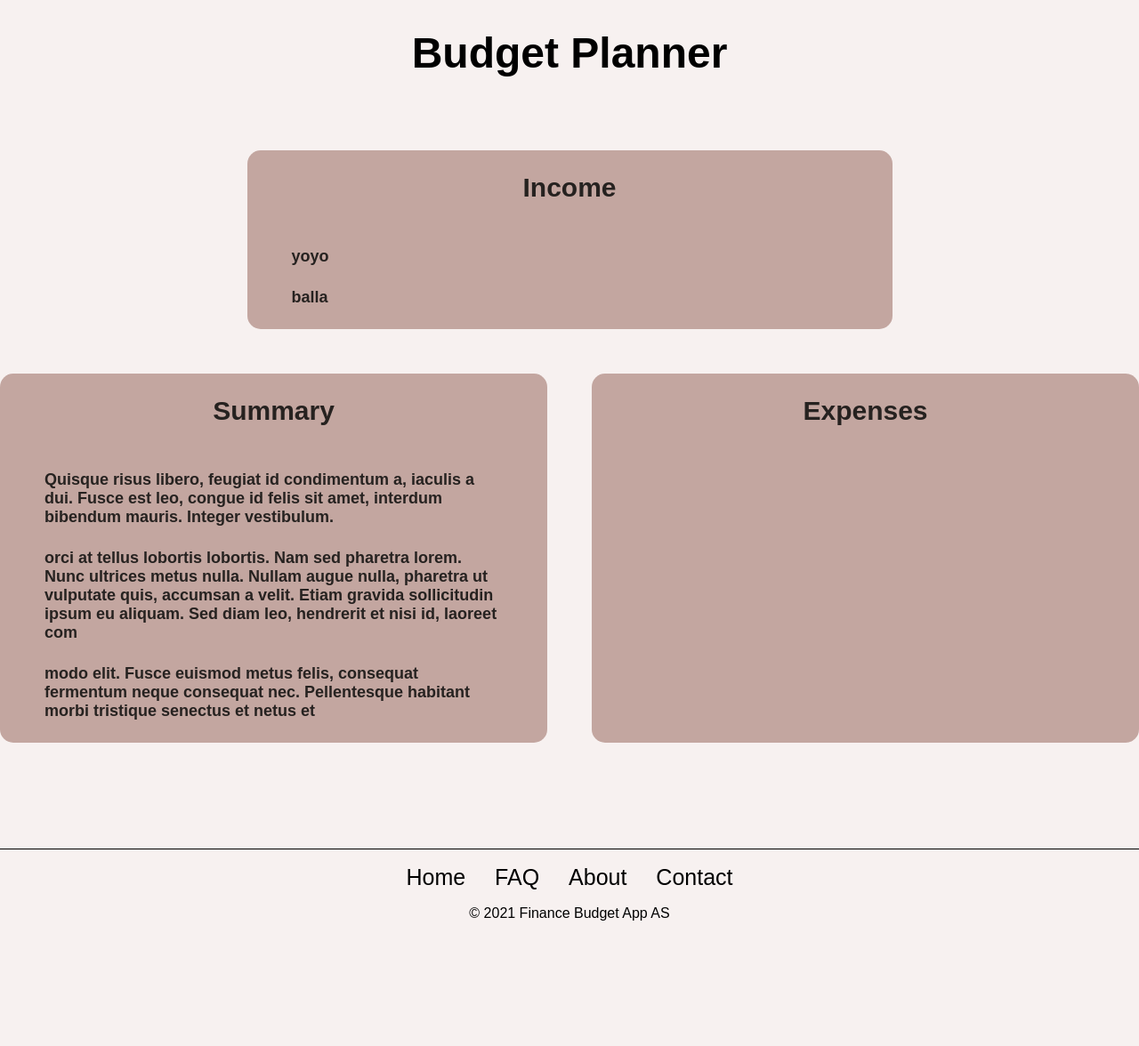
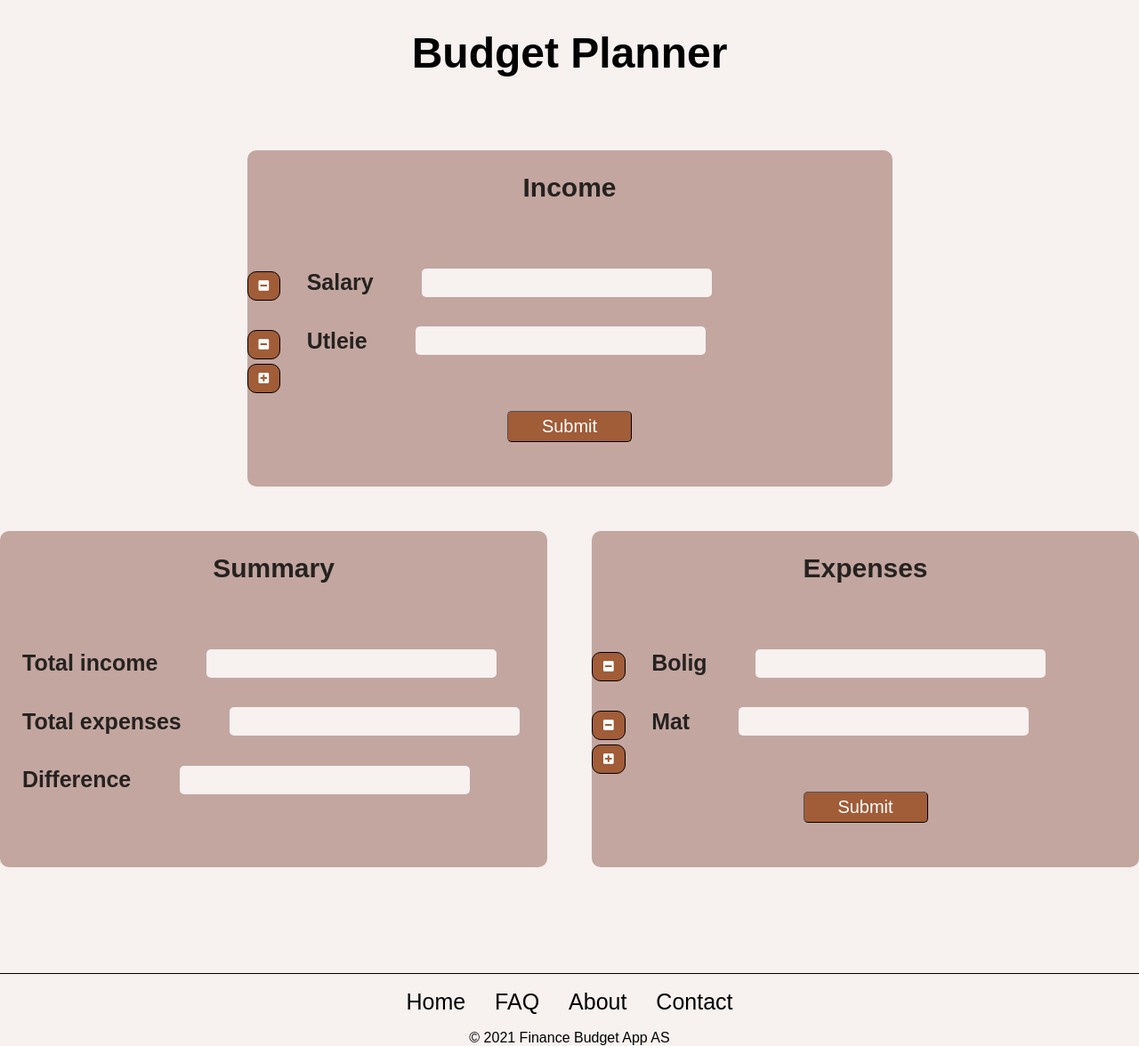
Before and after one commit to hjuivc/APP2000-applikasjonsutvikling-21h-22v, a PHP site: page /budget-planner.html in a window 1280 px wide. Shown: the part 125-1301 px from the top of the page at 89% size. Before the commit the page ends 1160 px from the top, so only its background shows below. Run offline with PHP 8.4, Linux system fonts and the light colour scheme; some libraries are stand-ins or nearby versions.

Commit message:
Styling og innhold i content bokser
Ordner med styling, tekst felter og logoer i content boksene. Mangler å få til midtstilt logo på toppen + riktig plassering av tekst feltene.

```diff
--- a/budget-planner.html
+++ b/budget-planner.html
@@ -4,6 +4,7 @@
     <!-- Required meta tags -->
     <meta charset="utf-8" />
     <link rel="stylesheet" href="main.css" />
+    <link rel="stylesheet" href="https://use.fontawesome.com/releases/v5.12.1/css/all.css" crossorigin="anonymous">
     <title>Finance Budget App</title>
   </head>
   <body>
@@ -13,6 +14,7 @@
             <a href="home.html"
               ><div class="block sideMenuItem">
                 <img
+                alt="side_menu_icon"
                   src="https://www.svgrepo.com/show/14443/home.svg"
                   class="sideMenuIcon"
                 />Home
@@ -21,6 +23,7 @@
             <a href="budget.html"
               ><div class="block sideMenuItem">
                 <img
+                  alt="side_menu_icon"
                   src="https://www.svgrepo.com/show/17167/pie-chart.svg"
                   class="sideMenuIcon"
                 />Budget
@@ -29,6 +32,7 @@
             <a href="#"
               ><div class="block sideMenuItem">
                 <img
+                  alt="side_menu_icon"
                   src="https://www.svgrepo.com/show/11983/from-a-to-z.svg"
                   class="sideMenuIcon"
                 />Budget planner
@@ -37,6 +41,7 @@
             <a href="achievements.html"
               ><div class="block sideMenuItem">
                 <img
+                  alt="side_menu_icon"
                   src="https://www.svgrepo.com/show/84275/trophy.svg"
                   class="sideMenuIcon"
                 />Achievements
@@ -47,6 +52,7 @@
             <a href="profile.html"
               ><div class="block sideMenuItem">
                 <img
+                  alt="side_menu_icon"
                   src="https://www.svgrepo.com/show/7025/user.svg"
                   class="sideMenuIcon"
                 />Profile
@@ -55,6 +61,7 @@
             <a href="settings.html"
               ><div class="block sideMenuItem">
                 <img
+                  alt="side_menu_icon"
                   src="https://www.svgrepo.com/show/198090/gear.svg"
                   class="sideMenuIcon"
                 />Settings
@@ -63,6 +70,7 @@
             <a href="faq.html"
               ><div class="block sideMenuItem">
                 <img
+                  alt="side_menu_icon"
                   src="https://www.svgrepo.com/show/348371/help.svg"
                   class="sideMenuIcon"
                 />Help
@@ -71,6 +79,7 @@
             <a href="index.html"
               ><div class="block sideMenuItem">
                 <img
+                  alt="side_menu_icon"
                   src="https://www.svgrepo.com/show/334066/log-out-circle.svg"
                   class="sideMenuIcon"
                 />Log out
@@ -81,6 +90,7 @@
 
         <img
             id="menuClosed"
+            alt="menuLogo"
             class="headerLogo"
             src="https://www.svgrepo.com/show/336031/hamburger-button.svg"
             style="position: fixed;"
@@ -101,22 +111,40 @@
     <main>
         <h1 style="text-align: center;">Budget Planner</h1>
       <div class="block">
-        <div class="contentBox" style="max-width: 725px; width: 100%; margin: 50px 0;">
+        <div class="contentBoxBudgetPlanner" style="max-width: 725px; width: 100%; margin: 50px 0;">
           <h2>Income</h2>
-          <p>yoyo</p>
-          <p>balla</p>
+          <button class="removeButton" type="button"><i class="fas fa-minus-square"></i></button>
+          <label id="contentBox-budget-planner" style="margin-top: 50px">Salary</label>
+          <input type="text" /> <br>
+          <button class="removeButton" type="button"><i class="fas fa-minus-square"></i></button>
+          <label id="contentBox-budget-planner">Utleie</label>
+          <input type="text" /> <br>
+          <button class="addButton" type="button"><i class="fas fa-plus-square"></i></button>
+          <button class="submitButton">Submit</button>
         </div>
       </div>
+
       <div class="block">
-        <div class="contentBox" style="max-width: 725px; width: 100%; margin: 0; margin-right: 50px">
+        <div class="contentBoxBudgetPlanner" style="max-width: 725px; width: 100%; margin: 0; margin-right: 50px">
           <h2>Summary</h2>
-          <p>Quisque risus libero, feugiat id condimentum a, iaculis a dui. Fusce est leo, congue id felis sit amet, interdum bibendum mauris. Integer vestibulum.</p>
-          <p>orci at tellus lobortis lobortis. Nam sed pharetra lorem. Nunc ultrices metus nulla. Nullam augue nulla, pharetra ut vulputate quis, accumsan a velit. Etiam gravida sollicitudin ipsum eu aliquam. Sed diam leo, hendrerit et nisi id, laoreet com</p>
-          <p>modo elit. Fusce euismod metus felis, consequat fermentum neque consequat nec. Pellentesque habitant morbi tristique senectus et netus et</p>
+          <label id="contentBox-budget-planner" style="margin-top: 50px">Total income</label>
+          <input type="text" /> <br>
+          <label id="contentBox-budget-planner">Total expenses</label>
+          <input type="text" /> <br>
+          <label id="contentBox-budget-planner">Difference</label>
+          <input type="text" /> <br>
         </div>
 
-        <div class="contentBox" style="max-width: 725px; width: 100%; margin: 0;">
+        <div class="contentBoxBudgetPlanner" style="max-width: 725px; width: 100%; margin: 0;">
           <h2>Expenses</h2>
+          <button class="removeButton" type="button"><i class="fas fa-minus-square"></i></button>
+          <label id="contentBox-budget-planner" style="margin-top: 50px">Bolig</label>
+          <input type="text" /> <br>
+          <button class="removeButton" type="button"><i class="fas fa-minus-square"></i></button>
+          <label id="contentBox-budget-planner">Mat</label>
+          <input type="text" /> <br>
+          <button class="addButton" type="button"><i class="fas fa-plus-square"></i></button>
+          <button class="submitButton">Submit</button>
         </div>
       </div>
     </main>
--- a/index.html
+++ b/index.html
@@ -9,7 +9,7 @@
   <body>
     <header class="block" style="margin-top: 30px;">
       <!-- <h1 class="myTextFont">Finance Budget App</h1> -->
-      <img src="logo.png" alt="logo" width="300" height="300" />
+      <img src="Pictures/logo.png" alt="logo" width="300" height="300" />
     </header>
 
     <main class="block" style="flex-wrap: wrap-reverse;">
@@ -49,7 +49,7 @@
         <li>
           <a href="home.html">Home</a>
         </li>
-        <li">
+        <li>
           <a href="faq.html">FAQ</a>
         </li>
         <li>
--- a/main.css
+++ b/main.css
@@ -218,6 +218,109 @@ footer ul a:hover {
 /* End of footer styling */
 
 
+
+
+
+/* Budget planner styling start */
+
+.contentBoxBudgetPlanner > h2 {
+  font-size: 30px;
+  margin: 25px 50px 25px;
+  text-align: center;
+}
+
+.contentBoxBudgetPlanner > h3 > a {
+  font-size: 18px;
+  color: #262220;
+  text-decoration: none;
+}
+
+.contentBoxBudgetPlanner > h3 > a:hover,
+.contentBoxBudgetPlanner > h3 > a:active {
+  color: #ffffff;
+}
+
+.contentBoxBudgetPlanner > label {
+  display: inline-block;
+  font-size: 25px;
+  margin: 25px 25px 5px;
+}
+
+.contentBoxBudgetPlanner > input {
+  background-color: #f7f1f0;
+  font-size: 25px;
+
+  margin: 10px 25px;
+  max-width: 80%;
+  min-height: 30px;
+  border: 0;
+  border-radius: 5px;
+}
+
+.contentBoxBudgetPlanner {
+  background-color: #c3a6a0;
+  margin: 50px 50px;
+  border-radius: 10px;
+}
+
+.contentBoxBudgetPlanner > p {
+  font-size: 18px;
+  margin: 0 50px 25px;
+  font-style: italic;
+}
+
+.removeButton {
+  cursor: pointer;
+  padding: 8px 12px;
+  border: 1px solid black;
+  border-radius: 10px;
+  background-color: #a15c38;
+  color: #ffffff;
+}
+
+.removeButton:hover {
+  color: #262220;
+}
+
+.addButton {
+  cursor: pointer;
+  padding: 8px 12px;
+  border: 1px solid black;
+  border-radius: 10px;
+  background-color: #a15c38;
+  color: #ffffff;
+}
+
+.addButton:hover {
+  color: #262220;
+}
+
+.submitButton {
+  display: block;
+
+  background-color: #a15c38;
+  color: #ffffff;
+  border-color: black;
+
+  font-size: 20px;
+
+  width: 140px;
+  padding: 5px 0;
+  border-width: 1px;
+  border-radius: 5px;
+  margin: 20px auto 50px;
+}
+
+.submitButton:hover {
+  color: #262220;
+}
+
+/* Budget planner styling end */
+
+
+
+
+
 /* FAQ styling start */
 .contentBoxFAQ > h2 {
   font-size: 30px;
```
Also changed, not shown: Pictures/add_button.png.svg (added).
